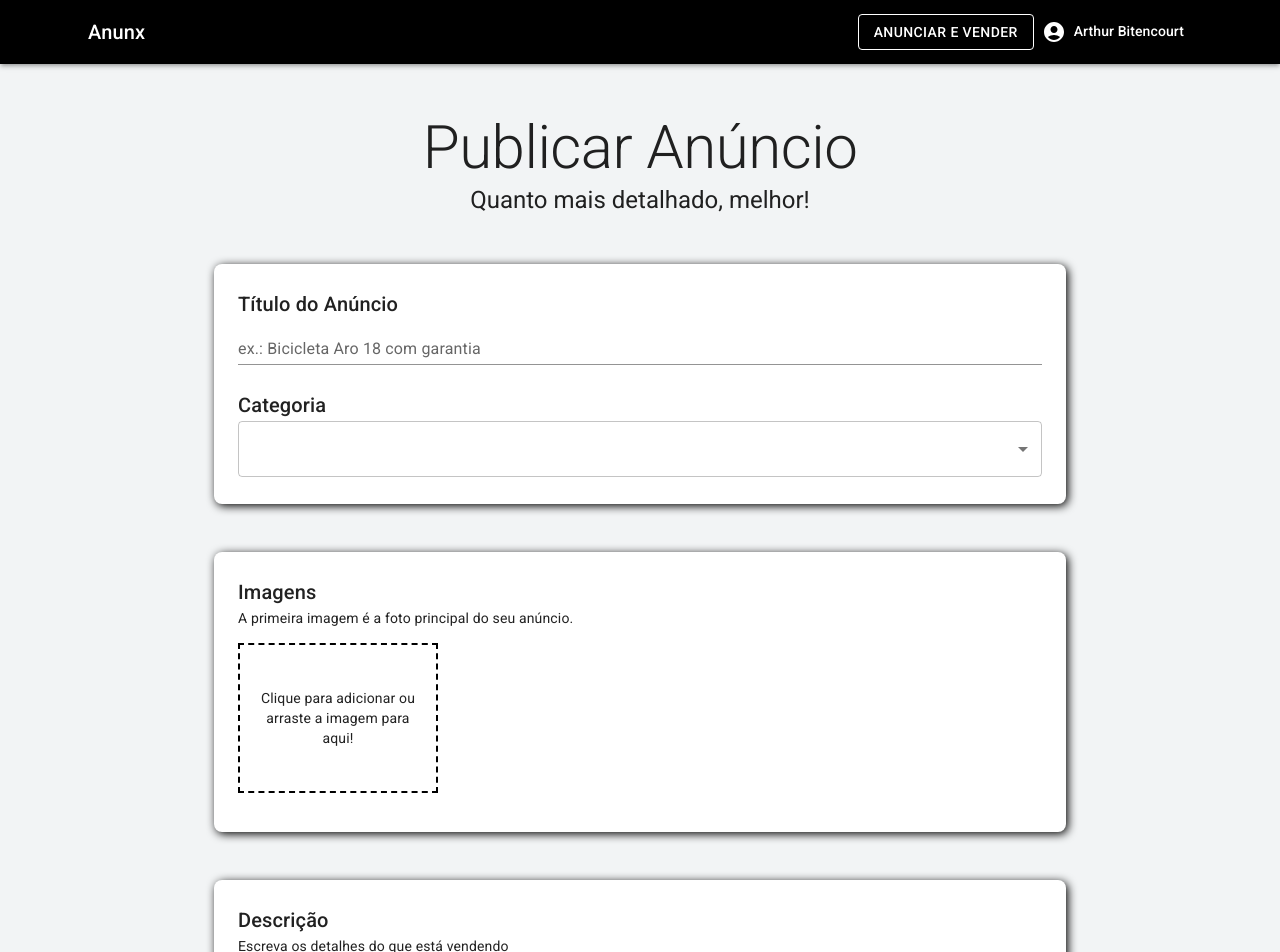
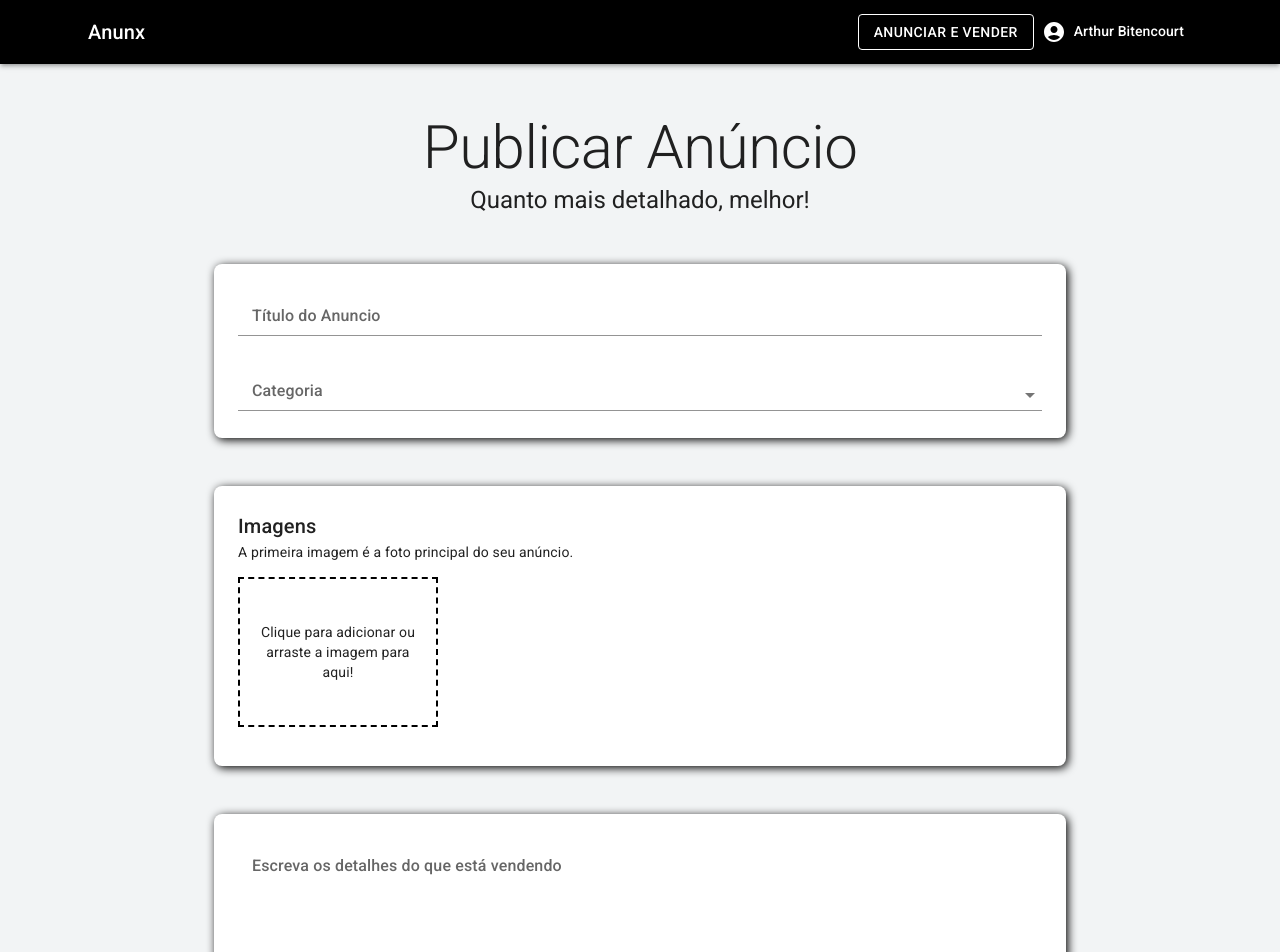
Before and after one commit to OBitencourt/anunx, a Next.js app: page /user/publish in a window 1280 px wide. Shown: the top 952 px of the page. Built offline with nearby package versions, Linux system fonts and the light colour scheme.

Commit message:
feat: adding validation to description input

```diff
--- a/pages/user/publish.js
+++ b/pages/user/publish.js
@@ -12,7 +12,8 @@ import {
     InputAdornment,
     MenuItem,
     FormControl,
-    FormHelperText
+    FormHelperText,
+    Input
 } from '@mui/material'
 
 import TemplateDefault from '../../src/templates/Default'
@@ -82,7 +83,10 @@ const validationSchema = yup.object().shape({
         .required('Campo obrigatório'),
 
     category: yup.string()
-        .required('Campo obrigatório')
+        .required('Campo obrigatório'),
+    description: yup.string()
+        .min(30, 'Escreva uma descrição com pelo menos 30 caracteres')
+        .required('Campo obrigatório'),
 })
 
 const Publish = () => {
@@ -116,7 +120,8 @@ const Publish = () => {
                 <Formik
                     initialValues={{
                         title: '',
-                        category: ''
+                        category: '',
+                        description: '',
                     }}
                     validationSchema={validationSchema}
                     onSubmit={(values) => {
@@ -154,36 +159,43 @@ const Publish = () => {
 
                                             sx={{backgroundColor: theme.palette.background.white, padding: 3, boxShadow: '2px 2px 10px black', borderRadius: 2}}
                                         >
-                                            <Typography color="textPrimary" component="hh6" variant="h6" align="start">
-                                                Título do Anúncio
-                                            </Typography>
-                                            <TextField
+
+                                            <FormControl fullWidth error={errors.title}>
+                                                <InputLabel sx={{
+                                                    fontWeight: 500
+                                                }}>
+                                                    Título do Anuncio
+                                                </InputLabel>
+
+                                                <Input
                                                     name='title'
                                                     onChange={handleChange}
                                                     value={values.title}
                                                     variant='standard'
-                                                label="ex.: Bicicleta Aro 18 com garantia"
-                                                size="small"
-                                                fullWidth
-                                                error={errors.title}
-                                                helperText={errors.title}
+
+
+
                                                 />
+                                                <FormHelperText>
+                                                    {errors.title}
+                                                </FormHelperText>
+                                            </FormControl>
+
                                             <br/><br/>
-                                            <Typography
-                                                component="h6"
-                                                variant="h6"
-                                                color="textPrimary"
-                                            >
-                                                Categoria
-                                            </Typography>
+
 
                                             <FormControl fullWidth error={errors.category}>
-
+                                                <InputLabel sx={{
+                                                    fontWeight: 500
+                                                }}>
+                                                    Categoria
+                                                </InputLabel>
                                                 <Select
                                                     name='category'
                                                     value={values.category}
                                                     fullWidth
                                                     onChange={handleChange}
+                                                    variant='standard'
                                                 >
 
                                                     <MenuItem value="Bebê e Crianças">Bebê e Crianças</MenuItem>
@@ -270,21 +282,30 @@ const Publish = () => {
                                         <Box
                                             sx={{backgroundColor: theme.palette.background.white, padding: 3, boxShadow: '2px 2px 10px black', borderRadius: 2}}
                                         >
-                                            <Typography variant="h6" component="h6" color="textPrimary">
-                                                Descrição
-                                            </Typography>
-                                            <Typography variant="body2" component="div" color='textPrimary'>
+
+
+
+
+                                            <FormControl fullWidth error={errors.description}>
+
+                                                <InputLabel sx={{
+                                                    fontWeight: 500
+                                                }}>
                                                     Escreva os detalhes do que está vendendo
-                                            </Typography>
-                                            <TextField
+                                                </InputLabel>
+                                                <Input
+                                                    name='description'
                                                     multiline
                                                     rows={6}
-                                                variant="outlined"
+                                                    variant="standart"
                                                     fullWidth
-                                                sx={{mt:2}}
-                                            >
 
-                                            </TextField>
+                                                />
+
+                                                <FormHelperText>
+                                                    {errors.description}
+                                                </FormHelperText>
+                                            </FormControl>
                                         </Box>
                                     </Container>
                                     <Container
```
Lines whose indentation alone changed are shown as unchanged.
